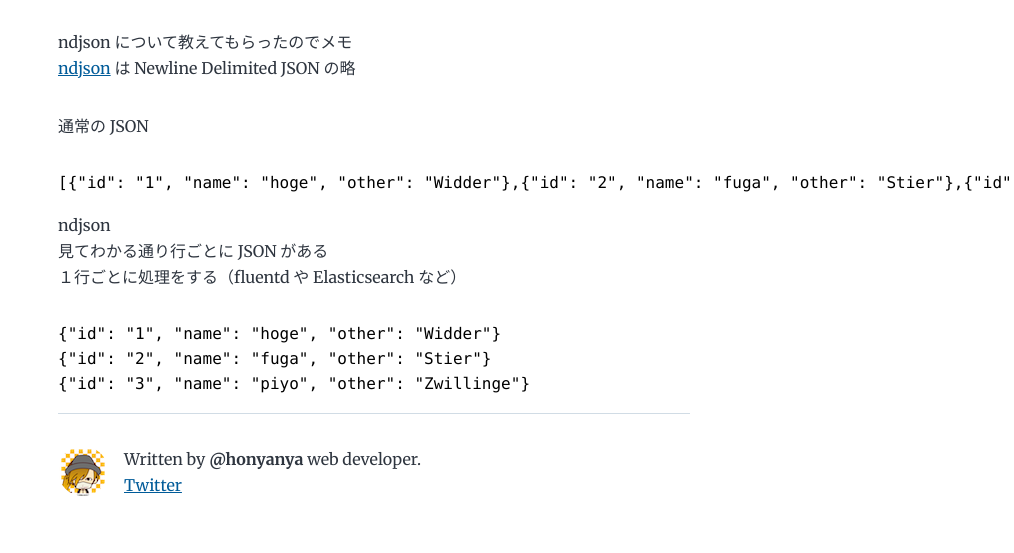
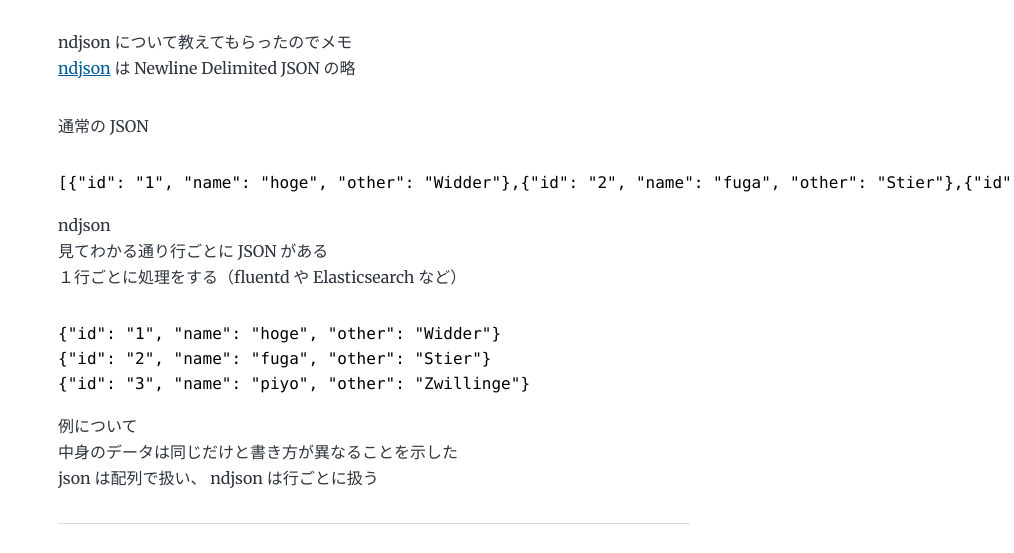
Before and after one commit to honyanya/365, a Gatsby site in the folder gatsby-starter-blog/: page /2022-10-10_memo-ndjson/ in a window 1280 px wide. Shown: the part 211-764 px from the top of the page, without its empty margins (266-1280 px from the left). Built offline with nearby package versions, Linux system fonts and the light colour scheme; Gatsby itself is replaced by a stand-in of ours; some packages are replaced by stand-ins of ours; code samples lack their colours.

Commit message:
[add] 2022-10-10_memo-ndjson supplementary example

````diff
--- a/gatsby-starter-blog/content/blog/2022-10-10_memo-ndjson/index.md
+++ b/gatsby-starter-blog/content/blog/2022-10-10_memo-ndjson/index.md
@@ -22,3 +22,7 @@ ndjson
 {"id": "2", "name": "fuga", "other": "Stier"}
 {"id": "3", "name": "piyo", "other": "Zwillinge"}
 ```
+
+例について
+中身のデータは同じだけと書き方が異なることを示した
+json は配列で扱い、 ndjson は行ごとに扱う
````
